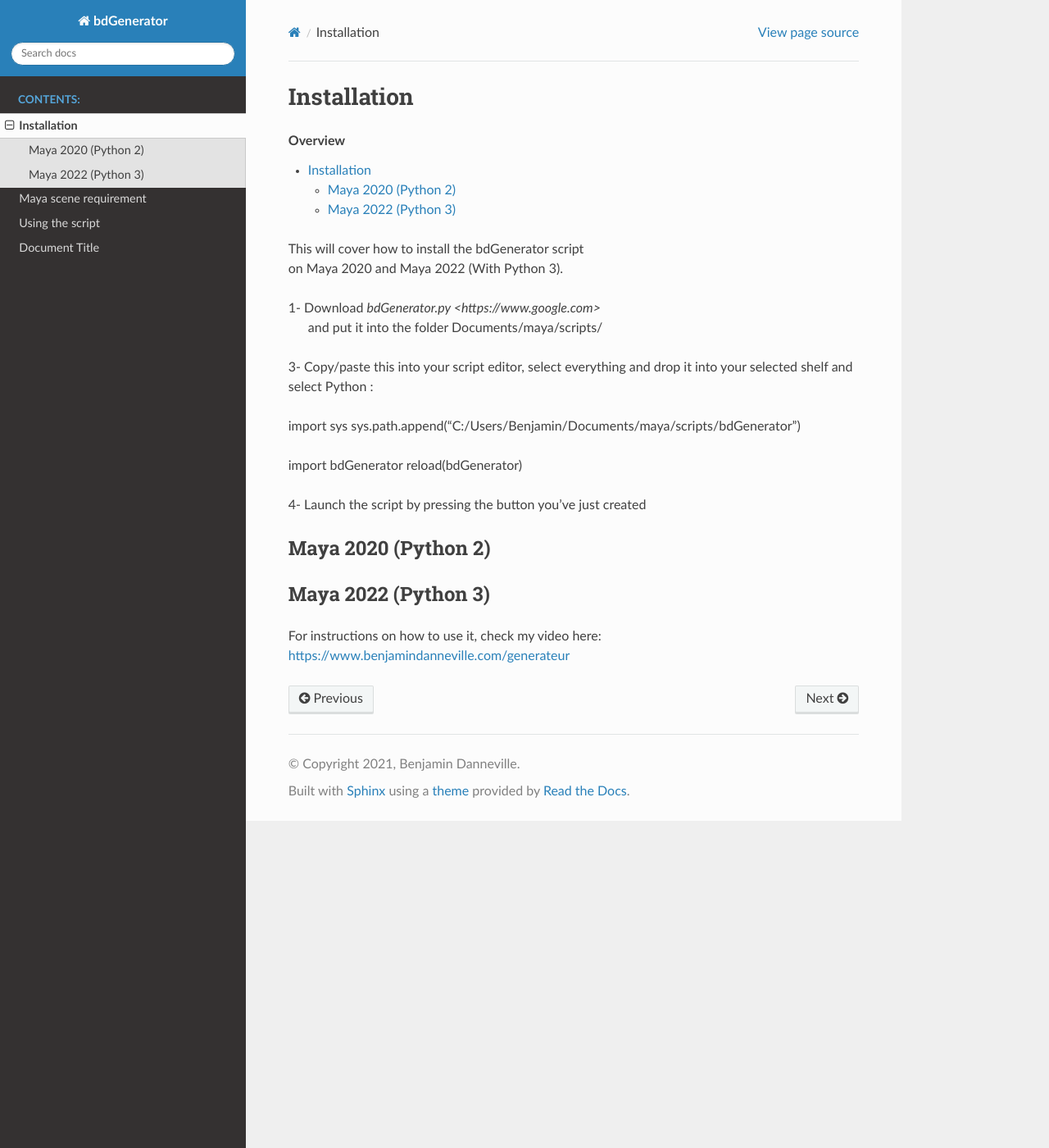
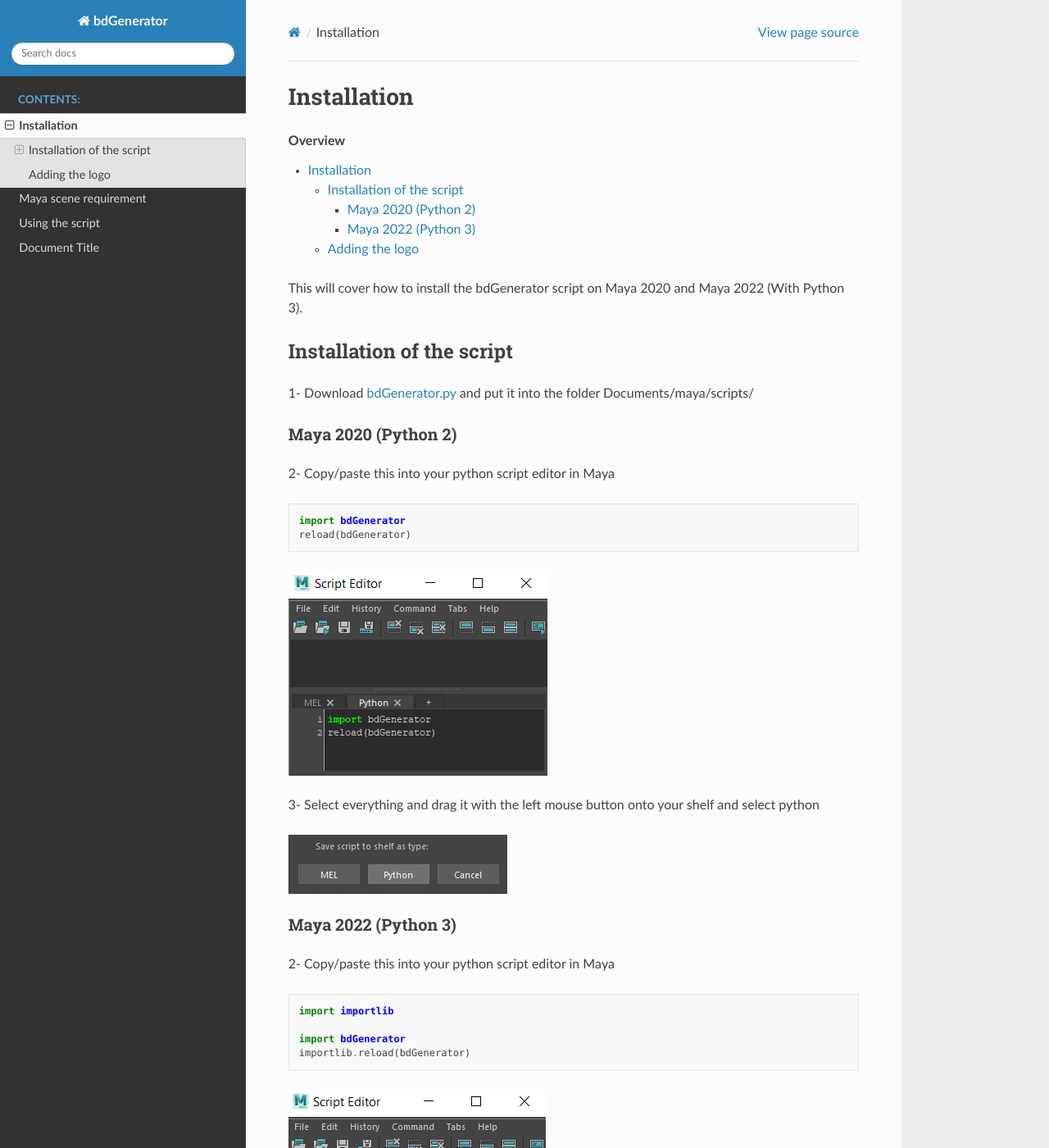
Before and after one commit to benjamin-danneville/bdGenerator, a Sphinx documentation site: the page built from docs/pages/installation.rst, in a window 1280 px wide and 1400 px high. Shown: the whole window at 82% size. Built offline with Sphinx 7.4.7 and the Read the Docs theme 2.0.0, drawn with Linux system fonts in a browser that asks for light colours; some of the changed text lies outside the part shown.

Commit message:
Finished V1 of installation page, added images, link, content

```diff
--- a/docs/pages/installation.rst
+++ b/docs/pages/installation.rst
@@ -3,29 +3,73 @@
 ============
 
 .. contents:: Overview
-   :depth: 2
+   :depth: 3
 
-| This will cover how to install the bdGenerator script
-| on Maya 2020 and Maya 2022 (With Python 3).
 
-| 1- Download `bdGenerator.py <https://www.google.com>`
-|    and put it into the folder Documents/maya/scripts/
+| This will cover how to install the bdGenerator script on Maya 2020 and Maya 2022 (With Python 3).
 
-3- Copy/paste this into your script editor, select everything and drop it into your selected shelf and select Python :
+Installation of the script
+==========================
 
-import sys
-sys.path.append("C:/Users/Benjamin/Documents/maya/scripts/bdGenerator")
+| 1- Download `bdGenerator.py`_ and put it into the folder Documents/maya/scripts/
 
-import bdGenerator
-reload(bdGenerator)
+.. _bdGenerator.py: https://raw.githubusercontent.com/benjamin-danneville/bdGenerator/master/bdGenerator.py
 
-4- Launch the script by pressing the button you've just created
+--------------------
+Maya 2020 (Python 2)
+--------------------
 
-Maya 2020 (Python 2)
-====================
+| 2- Copy/paste this into your python script editor in Maya
 
+.. code:: python
+
+   import bdGenerator
+   reload(bdGenerator)
+
+.. image:: images/installation/Maya2020_ScriptEditorPaste.png
+
+| 3- Select everything and drag it with the left mouse button onto your shelf and select python
+
+.. image:: images/installation/PythonShelf.png
+
+--------------------
 Maya 2022 (Python 3)
-====================
+--------------------
 
-For instructions on how to use it, check my video here:
-https://www.benjamindanneville.com/generateur
+| 2- Copy/paste this into your python script editor in Maya
+
+.. code:: python
+
+   import importlib
+
+   import bdGenerator
+   importlib.reload(bdGenerator)
+
+.. image:: images/installation/Maya2022_ScriptEditorPaste.png
+
+| 3- Select everything and drag it with the left mouse button onto your shelf and select python
+
+.. image:: images/installation/PythonShelf.png
+
+Adding the logo
+===============
+
+| You should now have the basic python logo in the shelf that represents your script
+
+.. image:: images/installation/ShelfBaseLogo.png
+
+| Now, if you want to have a more fancy logo, download my `bdGenerator Logo`_
+
+.. _bdGenerator Logo: https://raw.githubusercontent.com/benjamin-danneville/bdGenerator/master/logo/bdGenerator.png
+
+
+| Now to replace the python logo by this one, just right click on the button and hit **edit**
+| In the **"Shelves"** tab, click on the Icon Name folder and go find the logo you just downloaded
+
+.. image:: images/installation/ShelvesEditorBrowse.png
+
+| Now it should look like this !
+
+.. image:: images/installation/ShelfbdGeneratorLogo.png
+
+| The installation of the script is done
```
Also changed, not shown: docs/pages/images/installation/Maya2020_ScriptEditorPaste.png (added), docs/pages/images/installation/Maya2022_ScriptEditorPaste.png (added), docs/pages/images/installation/PythonShelf.png (added), docs/pages/images/installation/ShelfBaseLogo.png (added), docs/pages/images/installation/ShelfbdGeneratorLogo.png (added), docs/pages/images/installation/ShelvesEditorBrowse.png (added).
